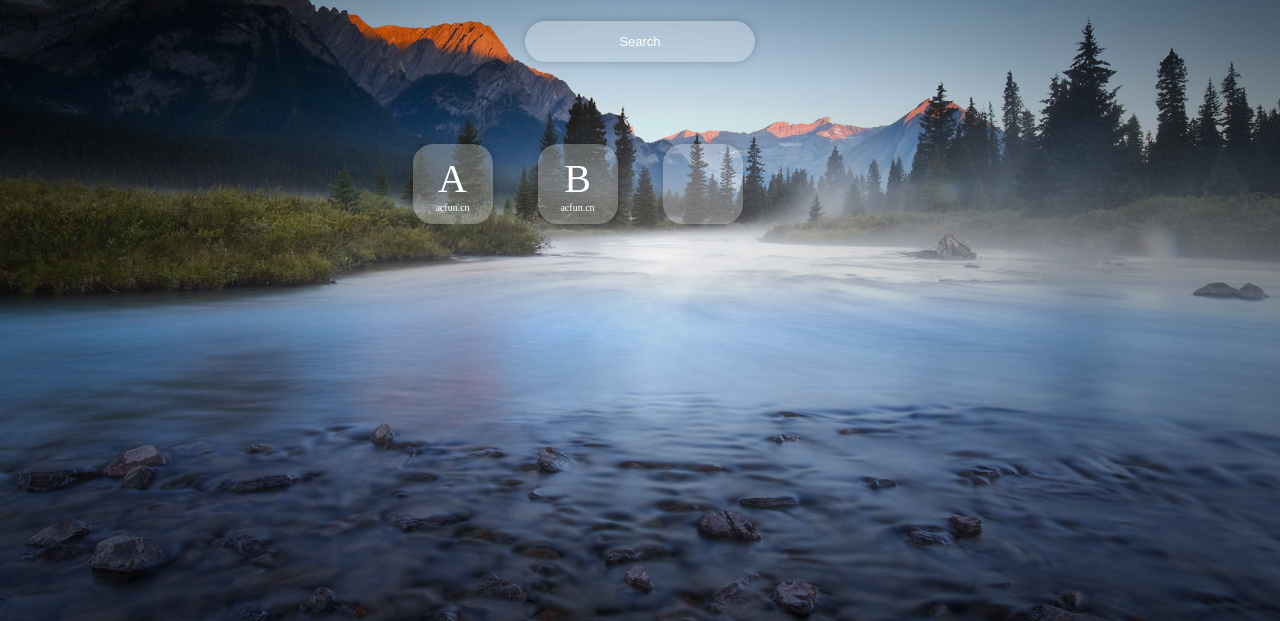
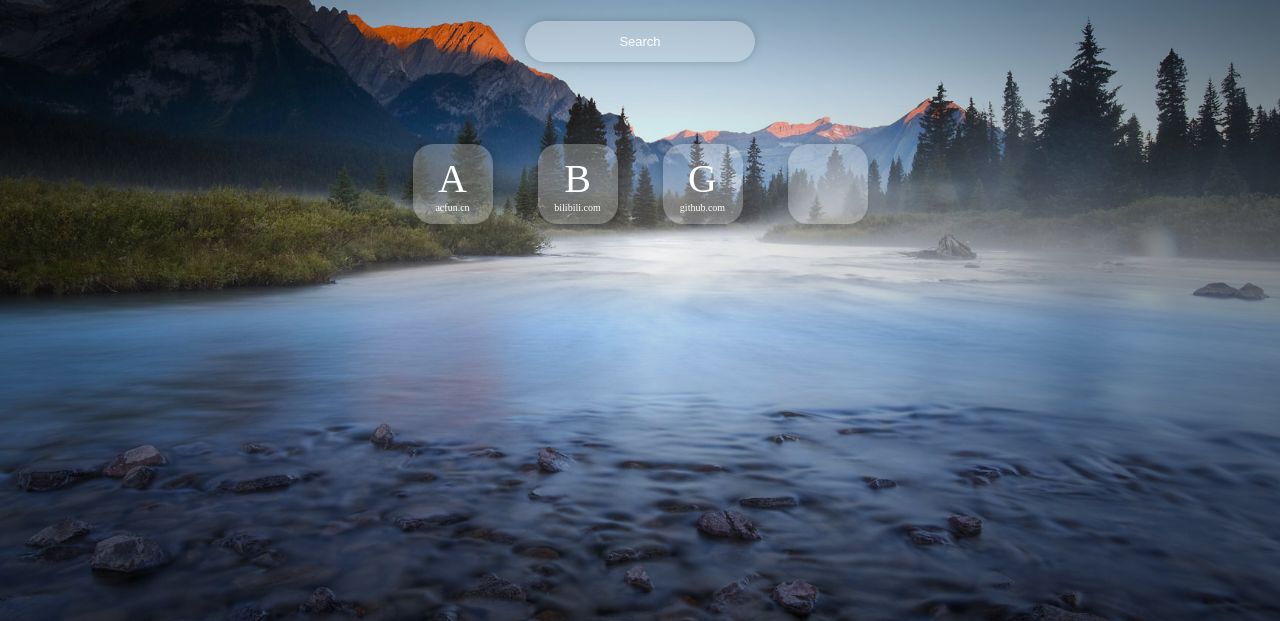
Before and after one commit to 1105946494/Navigation, a plain HTML site: page index.html in a window 1280 px wide. Shown: the part 179-800 px from the top of the page. Drawn offline with nearby package versions, Linux system fonts and the light colour scheme.

Commit message:
小修改

```diff
--- a/dist/index.html
+++ b/dist/index.html
@@ -33,6 +33,6 @@
     </div>
     <script src="//at.alicdn.com/t/font_2871219_qp84ewft43o.js"></script>
     <script src="https://cdn.bootcdn.net/ajax/libs/jquery/3.6.0/jquery.min.js"></script>
-    <script src="main.66082ce1.js"></script>
+    <script src="main.a2a0b25e.js"></script>
   </body>
 </html>
--- a/main.js
+++ b/main.js
@@ -45,7 +45,8 @@ const x = localStorage.getItem("x");
 const xObject = JSON.parse(x);
 const hashMap = xObject || [
   { logo: "A", url: "https://www.acfun.cn" },
-  { logo: "B", url: "https://www.acfun.cn" },
+  { logo: "B", url: "https://www.bilibili.com" },
+  { logo: "G", url: "https://github.com" },
 ];
 const simplifyUrl = (url) => {
   return url
```
Also changed, not shown: 4 other files.
